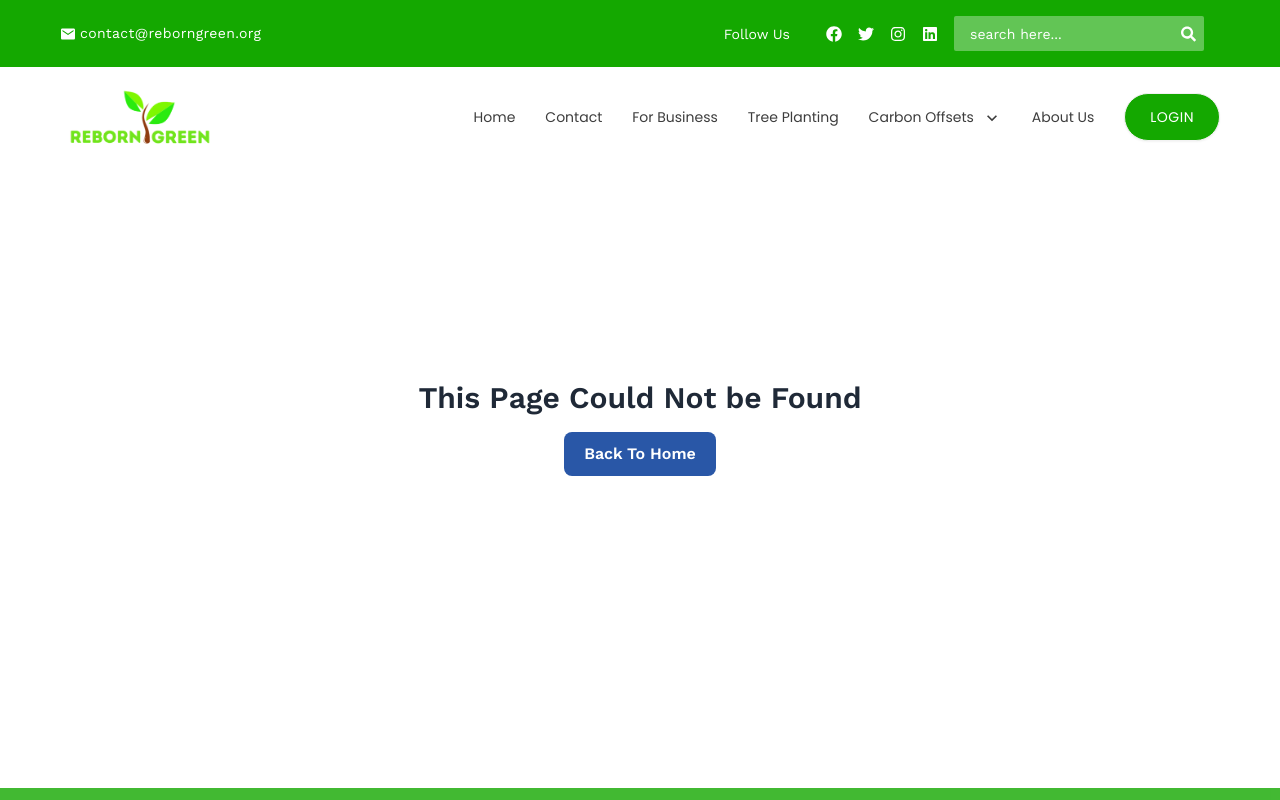
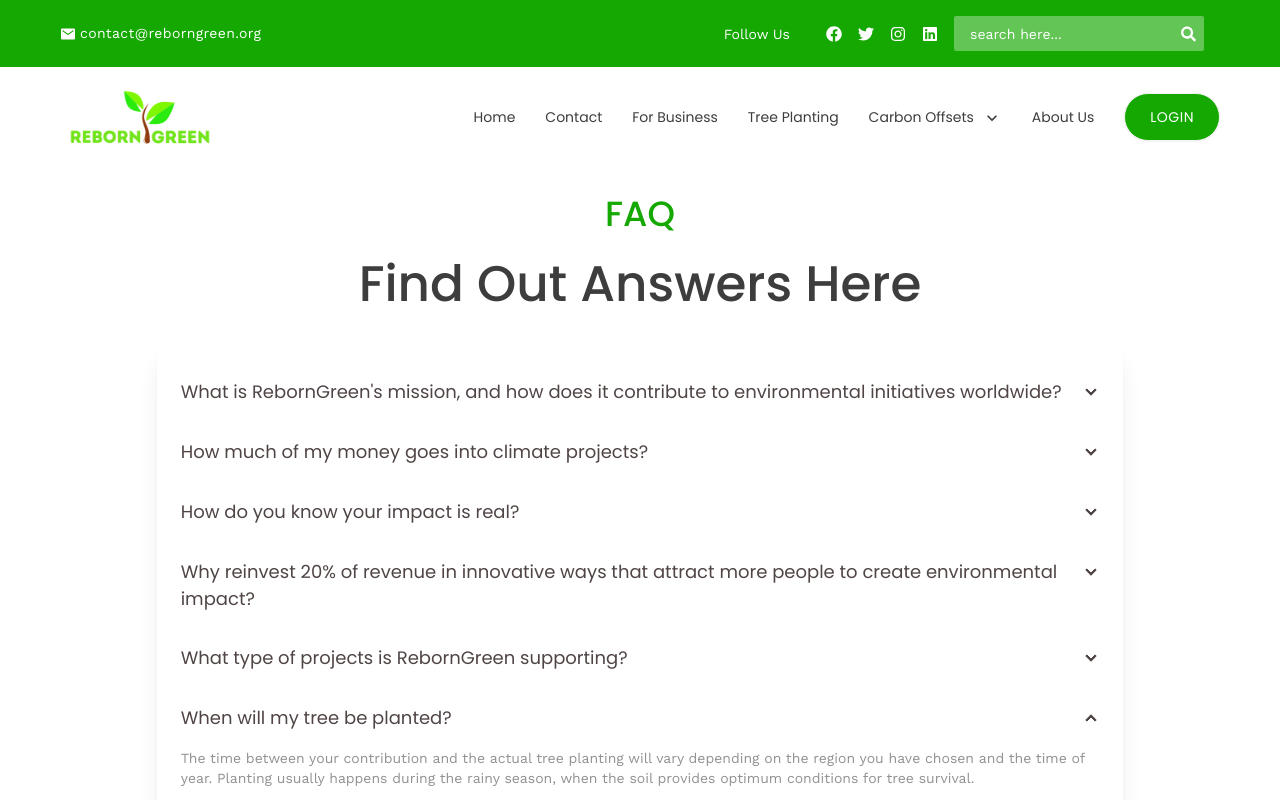
Before and after one commit to zubairahmad122/reborn-tree, a Next.js app: page /faq in a window 1280 px wide. Before the commit this address had no page. Shown: the top 800 px of the page. Built offline with nearby package versions, Linux system fonts and the light colour scheme.

Commit message:
faq page done

```diff
--- /dev/null
+++ b/src/app/(pages)/faq/page.jsx
@@ -0,0 +1,73 @@
+import React from 'react'
+
+
+const data = [
+    {
+        title:"What is RebornGreen's mission, and how does it contribute to environmental initiatives worldwide?",
+        des:"RebornGreen is committed to backing environmental initiatives worldwide. By using creative methods, we involve individuals and companies in the mission for a greener planet reminiscent of the pre-1990 era."
+    },
+    {
+        title:"How much of my money goes into climate projects?",
+        des:"Approximately 70% of the allocation is for environmental projects, 20% for initiatives to expand participation in environmental causes, and 10% for operational expenses. "
+    },
+    {
+        title:"How do you know your impact is real?",
+        des:"Our thorough due diligence and partner onboarding process encompass various criteria that partners must fulfill before joining us. This involves assessing the type and quality of forest restoration, their risk management practices in the field (such as fire and logging risks), and their emphasis on social impact, equity, fairness, ecological practices, reputation, credentials, and expertise. We collaborate with renowned environmental organizations globally to ensure reliability and credibility."
+    },
+    {
+        title:"Why reinvest 20% of revenue in innovative ways that attract more people to create environmental impact?",
+        des:"To promote environmental sustainability, the focus is on supporting and creating projects that engage consumers in environmental initiatives. Depending on revenue, the goal is to introduce a new project or product annually or biennially to educate and encourage participation in environmental projects."
+    },
+    {
+        title:"What type of projects is RebornGreen supporting?",
+        des:"Reforestation, habitat restoration, carbon avoidance and removal projects."
+    },
+    {
+        title:"When will my tree be planted?",
+        des:"The time between your contribution and the actual tree planting will vary depending on the region you have chosen and the time of year. Planting usually happens during the rainy season, when the soil provides optimum conditions for tree survival."
+    },
+]
+
+const page = () => {
+  return (
+    <div className='overflow-hidden h-full'>
+  {/* section 1  */}
+  <section className='w-full flex items-center justify-start flex-col bg-white mt-10 max-w-[1800px] mb-[60px]  px-[30px] lg:px-[60px] xll:px-[120px] py-[4rem] mx-auto'>
+        <div  className='w-full flex flex-col items-center justify-center'>
+          <h1 className='text-center mb-[20px] font-poppins text-[30px] xsm:text-[40px] lg:text-[50px]  font-[500] text-[#3d3d3d]'>
+
+            <span className=' text-[35px] text-[#14a800]'> FAQ</span> <br />
+            Find Out Answers Here
+          </h1>
+          {/* <span className='w-[200px] h-1 bg-green'></span> */}
+        </div>
+
+        <div className="shadow-xl rounded-lg py-5 px-2  w-full mt-8 lg:mt-0 xsm:w-10/12 lg:flex-1  flex items-center justify-center flex-col">
+
+
+                {/* Acorian */}
+                {
+                    data?.map((item,index) =>(
+                <div key={index} className="collapse collapse-arrow bg-white">
+                  <input type="radio" name="my-accordion-2" defaultChecked />
+                  <div className="collapse-title mb-[0px] font-poppins text-[18px] font-normal text-[#504545]">
+                 {item.title}
+                  </div>
+                  <div className="collapse-content">
+                    <p className='text-[#919191] text-sm'>{item.des}</p>
+                  </div>
+                </div>
+                    ))
+                }
+
+
+            </div>
+
+
+
+          </section>
+    </div>
+  )
+}
+
+export default page
--- a/src/app/(pages)/flight/page.jsx
+++ b/src/app/(pages)/flight/page.jsx
@@ -375,7 +375,7 @@ const page = () => {
         </div>
       </section>
 
-    {/* section 6  */}
+    {/* section 7  */}
       <section className="bg-[#ffffff]">
         <div className="w-full max-w-[1800px] my-[40px]   px-[30px] lg:px-[60px] xll:px-[120px] py-[2rem] mx-auto">
           <motion.div
```
